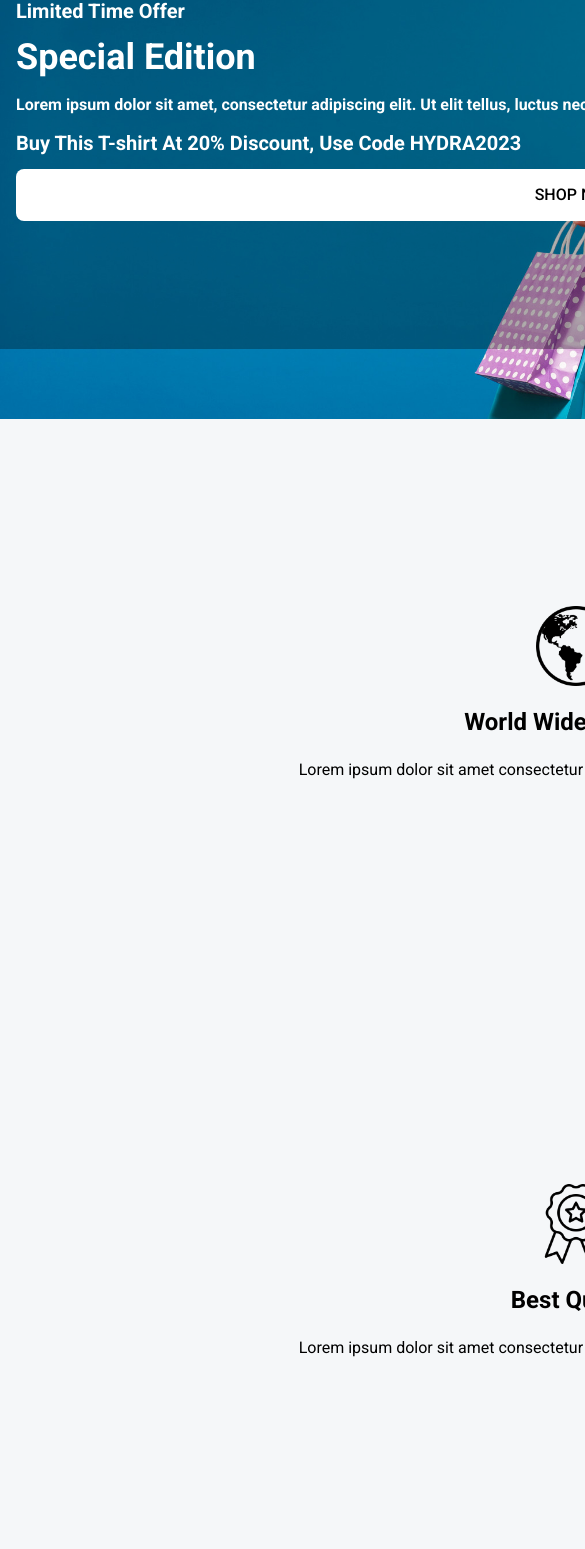
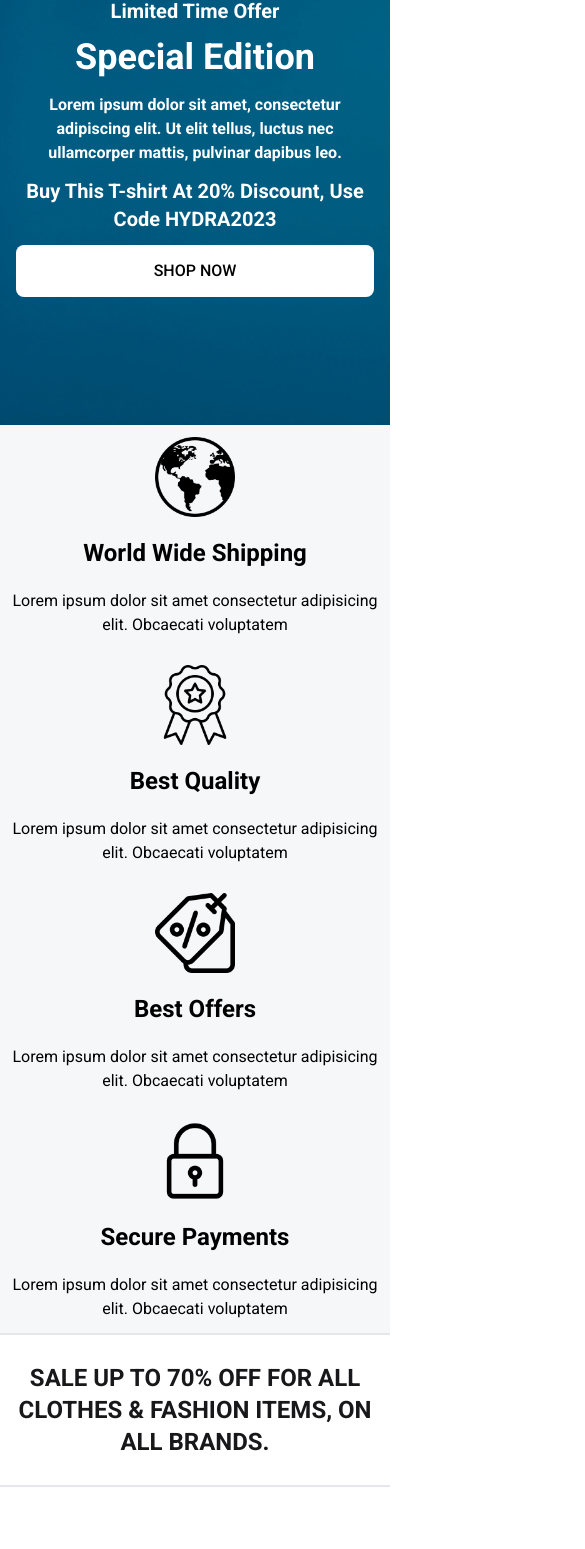
Before and after one commit to AzizulHakim01/demostore, a React (Vite) app: page / in a window 390 px wide. Shown: the part 1997-3546 px from the top of the page, 585 px wide, since content can reach past the window. Built offline with nearby package versions, Linux system fonts and the light colour scheme; no server answers; the HTML template or start-up script is replaced by a standard one.

Commit message:
removed some responsive bugs

```diff
--- a/src/components/Header.jsx
+++ b/src/components/Header.jsx
@@ -121,7 +121,7 @@ const Header = () => {
         {
           showMenu
           &&
-          <div className="md:hidden absolute top-20 left-0 flex items-center justify-between bg-[#5089ac] w-full px-8 py-4">
+          <div className="md:hidden absolute top-20 left-0 z-50 flex items-center justify-between bg-[#5089ac] w-full px-8 py-4">
 
           <ul className="flex flex-col gap-3 font-semibold text-white">
             <li>
--- a/src/components/LimitedOffer.jsx
+++ b/src/components/LimitedOffer.jsx
@@ -3,7 +3,7 @@ import { Link } from "react-router-dom";
 
 const LimitedOffer = () => {
   return (
-    <section className="w-[1152px] bg-fixed mx-auto bg-[url('/public/images/limited.jpg')] bg-cover bg-no-repeat h-[550px] overflow-hidden">
+    <section className="md:w-[1152px] text-center md:text-start bg-fixed mx-auto bg-[url('/public/images/limited.jpg')] bg-cover bg-no-repeat md:h-[550px] overflow-hidden">
       <div className="bg-black bg-opacity-30">
         <div className="max-w-screen-xl px-4 py-32 md:w-[400px] sm:px-6 lg:h-screen lg:items-center lg:px-8">
           <h2 className="text-xl font-semibold text-white mb-3">Limited Time Offer</h2>
--- a/src/components/OfferTabSecond.jsx
+++ b/src/components/OfferTabSecond.jsx
@@ -4,7 +4,7 @@ import { Link } from 'react-router-dom'
 const OfferTabSecond = () => {
   return (
     <div className='bg-[#fff] border-t-2 border-b-2'>
-        <div className="w-[1152px] mx-auto flex h-[150px] items-center justify-center text-zinc-900">
+        <div className="md:w-[1152px] text-center mx-auto flex h-[150px] items-center justify-center text-zinc-900">
             <Link to={"/shop"} className='text-2xl font-bold hover:text-blue-900'>SALE UP TO 70% OFF FOR ALL CLOTHES & FASHION ITEMS, ON ALL BRANDS.</Link>
         </div>
     </div>
--- a/src/components/QualityTab.jsx
+++ b/src/components/QualityTab.jsx
@@ -2,24 +2,24 @@ import React from "react";
 
 const QualityTab = () => {
   return (
-    <div className="w-[1152px] mx-auto md:h-[550px] bg-[#F5F7F9]">
-      <div className="grid md:grid-cols-4 grid-cols-1 px-4 gap-7">
-        <div className="flex  items-center justify-center flex-col h-[550px] gap-5">
+    <div className="md:w-[1152px] mx-auto md:h-[550px] p-3 bg-[#F5F7F9]">
+      <div className="grid md:grid-cols-4 grid-cols-1 md:px-4 gap-7">
+        <div className="flex  items-center justify-center flex-col md:h-[550px] gap-5">
           <img src="/images/earth_44386.png" alt="" className="w-[80px]"/>
           <h1 className="text-2xl font-bold">World Wide Shipping</h1>
           <p className="text-center text-base">Lorem ipsum dolor sit amet consectetur adipisicing elit. Obcaecati voluptatem </p>
         </div>
-        <div className="flex  items-center justify-center flex-col h-[550px] gap-5">
+        <div className="flex  items-center justify-center flex-col md:h-[550px] gap-5">
           <img src="/images/award_3172183.png" alt="" className="w-[80px]"/>
           <h1 className="text-2xl font-bold">Best Quality</h1>
           <p className="text-center text-base">Lorem ipsum dolor sit amet consectetur adipisicing elit. Obcaecati voluptatem </p>
         </div>
-        <div className="flex  items-center justify-center flex-col h-[550px] gap-5">
+        <div className="flex  items-center justify-center flex-col md:h-[550px] gap-5">
           <img src="/images/price-tag_2977921.png" alt="" className="w-[80px]"/>
           <h1 className="text-2xl font-bold">Best Offers</h1>
           <p className="text-center text-base">Lorem ipsum dolor sit amet consectetur adipisicing elit. Obcaecati voluptatem </p>
         </div>
-        <div className="flex items-center justify-center flex-col h-[550px] gap-5">
+        <div className="flex items-center justify-center flex-col md:h-[550px] gap-5">
           <img src="/images/padlock_2889676.png" alt="" className="w-[80px]"/>
           <h1 className="text-2xl font-bold">Secure Payments</h1>
           <p className="text-center text-base">Lorem ipsum dolor sit amet consectetur adipisicing elit. Obcaecati voluptatem </p>
--- a/src/pages/Auth/Login.jsx
+++ b/src/pages/Auth/Login.jsx
@@ -1,5 +1,6 @@
 import React from "react";
 import { Link } from "react-router-dom";
+import Layout from "../../components/Layout";
 
 const Login = () => {
   return (
--- a/src/pages/Auth/Register.jsx
+++ b/src/pages/Auth/Register.jsx
@@ -6,7 +6,7 @@ const Register = () => {
   const navigate = useNavigate();
   return (
     <Layout>
-      <section className=" py-1">
+      <section className="py-1 mt-20">
         <div className="w-full lg:w-8/12 px-4 mx-auto mt-6">
           <div className="relative flex flex-col min-w-0 break-words w-full mb-6 shadow-lg rounded-lg bg-blueGray-100 border-0">
             <Link
```
